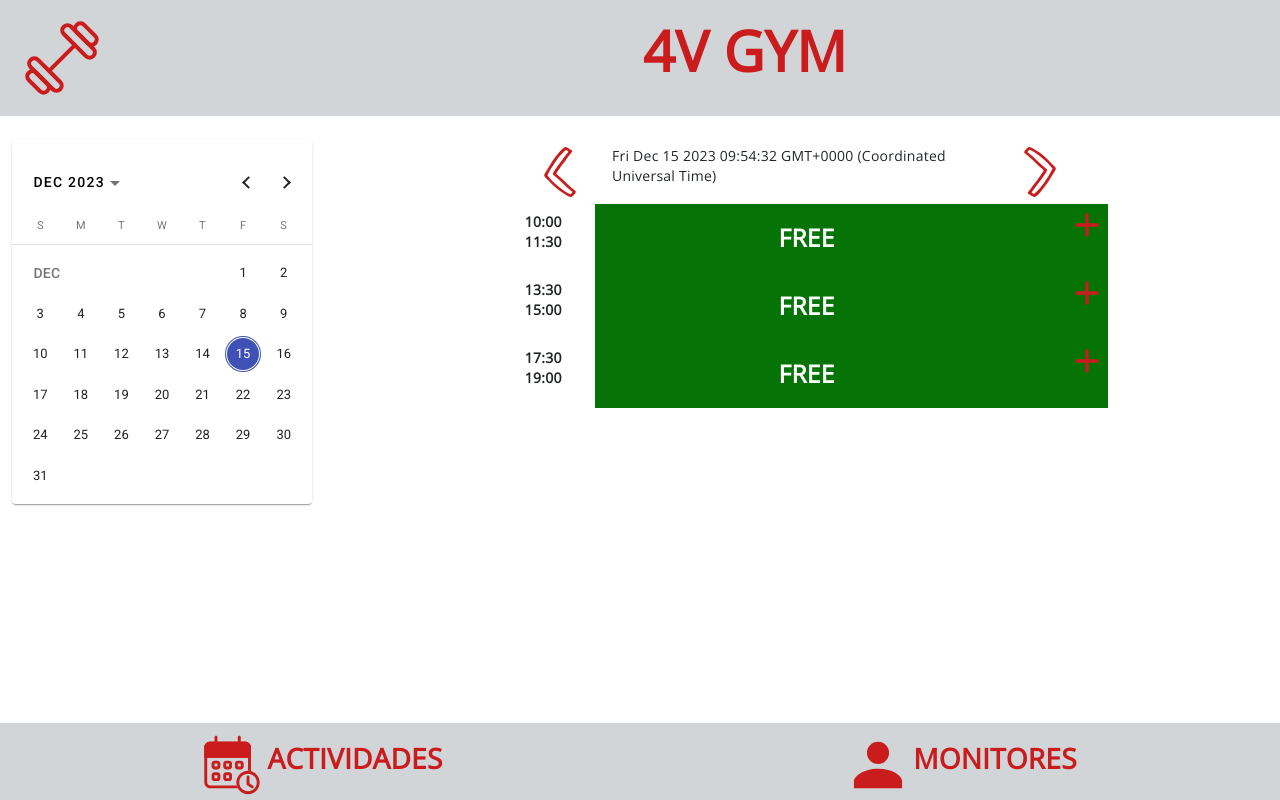
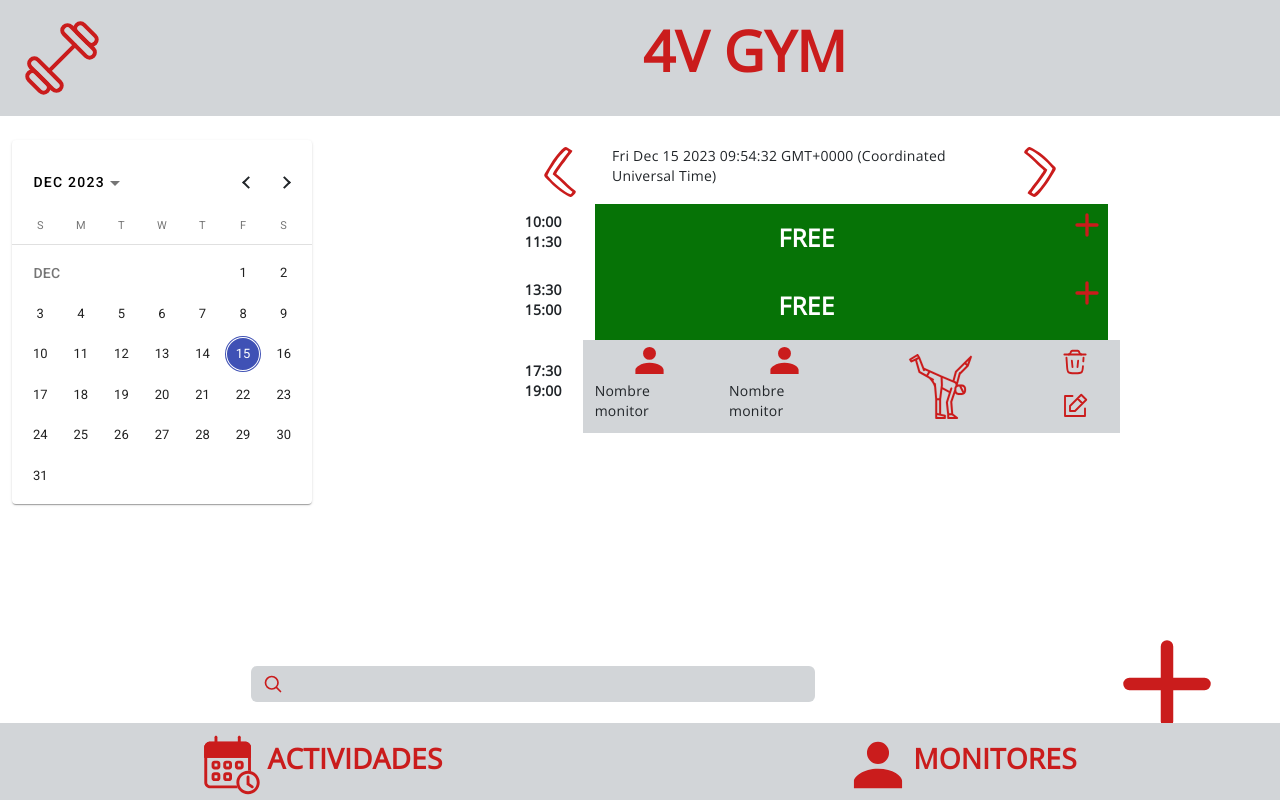
Before and after one commit to xportas/4v-gym-app, an Angular app in the folder 4v-gym-app/: page / in a window 1280 px wide. Shown: the top 800 px of the page. Built offline with nearby package versions, Linux system fonts and the light colour scheme; a web font is replaced by a local one.

Commit message:
feat(add) add activity boart component

```diff
--- /dev/null
+++ b/4v-gym-app/src/app/activityboard/activityboard.component.css
@@ -0,0 +1,16 @@
+#row-activity {
+    background-color: #d2d5d8;
+}
+
+#img-act-type {
+    max-width: 65px;
+}
+
+#img-trash,
+#img-edit {
+    max-width: 30px;
+}
+
+#img-person {
+    max-width: 65px;
+}
--- /dev/null
+++ b/4v-gym-app/src/app/activityboard/activityboard.component.html
@@ -0,0 +1,32 @@
+<div class="row" id="row-activity">
+    <div class="col-3">
+        <div class="row d-flex justify-content-center align-items-center">
+            <img src="../../assets/person.svg" class="img-fluid" id="img-person">
+        </div>
+        <div class="row d-flex justify-content-center align-items-center">
+            <p>Nombre monitor</p>
+        </div>
+    </div>
+    <div class="col-3">
+        <div class="row d-flex justify-content-center align-items-center"><img src="../../assets/person.svg"
+                class="img-fluid" id="img-person"></div>
+        <div class="row d-flex justify-content-center align-items-center">
+            <p>Nombre monitor</p>
+        </div>
+    </div>
+    <div class="col-4 d-flex justify-content-center align-items-center">
+        <img src="../../assets/pilates.svg" class="img-fluid" id="img-act-type">
+    </div>
+    <div class="col-2">
+        <div class="row d-flex justify-content-end align-items-start">
+            <button class="btn">
+                <img src="../../assets/trash.svg" class="img-fluid" id="img-trash">
+            </button>
+        </div>
+        <div class="row d-flex justify-content-end align-items-end">
+            <button class="btn">
+                <img src="../../assets/edit.svg" class="img-fluid" id="img-edit">
+            </button>
+        </div>
+    </div>
+</div>
--- a/4v-gym-app/src/app/app.component.html
+++ b/4v-gym-app/src/app/app.component.html
@@ -1,8 +1,6 @@
 <app-navbartop></app-navbartop>
 
-
-<!-- <app-carousel></app-carousel> -->
 <app-schedule></app-schedule>
-
+<app-carousel></app-carousel>
 
 <app-navbarbottom></app-navbarbottom>
--- a/4v-gym-app/src/app/app.component.ts
+++ b/4v-gym-app/src/app/app.component.ts
@@ -15,4 +15,9 @@ import { ScheduleComponent } from './schedule/schedule.component';
 })
 export class AppComponent {
   title = '4v-gym-app';
+
+  showing_carousel: Boolean = false;
+
+
+
 }
--- a/4v-gym-app/src/app/dailyboard/dailyboard.component.html
+++ b/4v-gym-app/src/app/dailyboard/dailyboard.component.html
@@ -36,14 +36,7 @@
             <p>17:30<br>19:00</p>
         </div>
         <div class="col-10 p-0" id="free">
-            <div class="row">
-                <div class="col-10 d-flex align-items-center justify-content-center pt-4"><span>FREE</span></div>
-                <div class="col-2 d-flex align-items-start justify-content-end">
-                    <button class="btn p-0">
-                        <img src="../../assets/plus.svg">
-                    </button>
-                </div>
-            </div>
+            <app-activityboard></app-activityboard>
         </div>
     </div>
 </div>
--- a/4v-gym-app/src/app/dailyboard/dailyboard.component.ts
+++ b/4v-gym-app/src/app/dailyboard/dailyboard.component.ts
@@ -1,9 +1,10 @@
 import { Component } from '@angular/core';
+import { ActivityboardComponent } from '../activityboard/activityboard.component';
 
 @Component({
   selector: 'app-dailyboard',
   standalone: true,
-  imports: [],
+  imports: [ActivityboardComponent],
   templateUrl: './dailyboard.component.html',
   styleUrl: './dailyboard.component.css'
 })
--- a/4v-gym-app/src/app/services/instructor.service.ts
+++ b/4v-gym-app/src/app/services/instructor.service.ts
@@ -35,7 +35,6 @@ export class InstructorService {
       new Instructor('Lúa Castro', 'luacastro@example.com', 666666666),
       new Instructor('Michael Jordan', 'michael@example.com', 444444444),
     ];
-
     return instructors;
   }
 
```
Also changed, not shown: 4v-gym-app/src/app/activityboard/activityboard.component.ts (added, +12 -0 lines).
